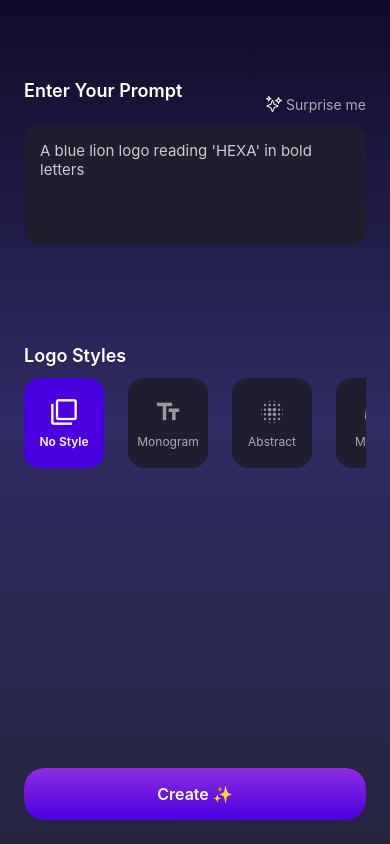
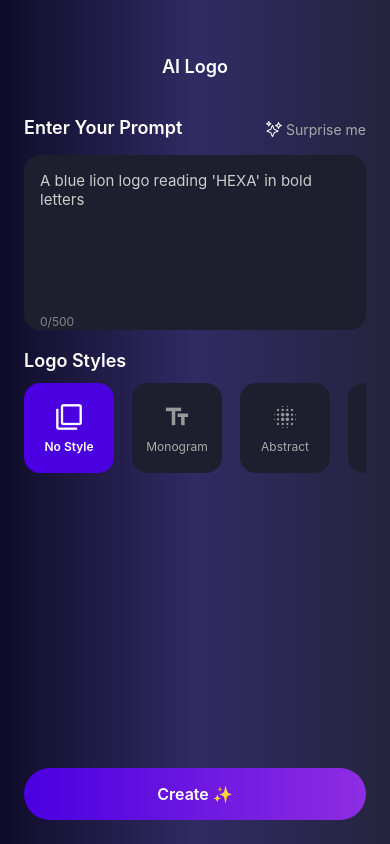
Before and after one commit to gorkeygorkem/ai-logo-generator, a React Native app: screen /Input in a window 390 px wide. Built offline with nearby package versions, Linux system fonts and the light colour scheme.

Commit message:
Add charCount and header to input screen
- Fix gradient orientation

```diff
--- a/screens/InputScreen.js
+++ b/screens/InputScreen.js
@@ -123,17 +123,22 @@ export default function InputScreen({ navigation }) {
   return (
     <LinearGradient
       colors={['#0f0c29', '#302b63', '#24243e']}
+      start={{ x: 0, y: 0 }}
+      end={{ x: 1, y: 0 }}
       style={styles.container}>
+      <Text style={styles.screenHeader}>AI Logo</Text>
+
       <View style={styles.header}>{renderStatusChip()}</View>
 
       <View style={styles.promptHeader}>
-        <Text style={styles.label}>Enter Your Prompt</Text>
+        <Text style={styles.labelfirst}>Enter Your Prompt</Text>
         <TouchableOpacity style={styles.surpriseBtn}>
           <Ionicons name="sparkles-outline" size={16} color="#fff" />
           <Text style={styles.surpriseText}> Surprise me</Text>
         </TouchableOpacity>
       </View>
       <View style={styles.promptRow}>
+        <View style={styles.inputWrapper}>
           <TextInput
             style={styles.textInput}
             multiline
@@ -142,7 +147,10 @@ export default function InputScreen({ navigation }) {
             onChangeText={setPrompt}
             placeholder="A blue lion logo reading 'HEXA' in bold letters"
             placeholderTextColor="#ccc"
+            textAlignVertical="top"
           />
+          <Text style={styles.charCount}>{prompt.length}/500</Text>
+        </View>
       </View>
 
       <Text style={styles.label}>Logo Styles</Text>
@@ -180,7 +188,9 @@ export default function InputScreen({ navigation }) {
         onPress={handleCreate}
         disabled={status === 'processing'}>
         <LinearGradient
-          colors={['#8e2de2', '#4a00e0']}
+          colors={['#4a00e0', '#8e2de2']}
+          start={{ x: 0, y: 0 }}
+          end={{ x: 1, y: 0 }}
           style={styles.buttonGradient}>
           <Text style={styles.buttonText}>Create ✨</Text>
         </LinearGradient>
@@ -204,17 +214,24 @@ const styles = StyleSheet.create({
     color: '#fff',
     marginBottom: 12,
   },
+  labelfirst: {
+    fontSize: 18,
+    fontWeight: '600',
+    color: '#fff',
+  },
   textInput: {
+    marginTop: 5,
     backgroundColor: '#1e1e2f',
     color: '#fff',
     borderRadius: 16,
     padding: 16,
-    minHeight: 120,
+    minHeight: 175,
     fontSize: 15,
     flex: 1,
+    textAlignVertical: 'top',
   },
   promptRow: {
-    marginBottom: 100, // ✅ Already good
+    marginBottom: 20,
   },
   surpriseBtn: {
     flexDirection: 'row',
@@ -225,10 +242,10 @@ const styles = StyleSheet.create({
     fontSize: 14,
   },
   styleContainer: {
-    gap: 12,
+    gap: 6,
   },
   styleCard: {
-    width: 80,
+    width: 90,
     height: 90,
     backgroundColor: '#1e1e2f',
     borderRadius: 16,
@@ -249,13 +266,12 @@ const styles = StyleSheet.create({
     fontWeight: '600',
   },
   button: {
-    borderRadius: 20,
     overflow: 'hidden',
+    borderRadius: 50,
   },
   buttonGradient: {
     paddingVertical: 16,
     alignItems: 'center',
-    borderRadius: 20,
   },
   buttonText: {
     color: '#fff',
@@ -312,4 +328,21 @@ const styles = StyleSheet.create({
     fontSize: 12,
     marginTop: 2,
   },
+  screenHeader: {
+    color: '#fff',
+    fontSize: 18,
+    fontWeight: '600',
+    textAlign: 'center',
+    marginBottom: 16,
+  },
+  inputWrapper: {
+    minHeight: 175,
+  },
+  charCount: {
+    position: 'absolute',
+    bottom: 1,
+    left: 16,
+    color: '#888',
+    fontSize: 12,
+  },
 });
```
Lines whose indentation alone changed are shown as unchanged.
